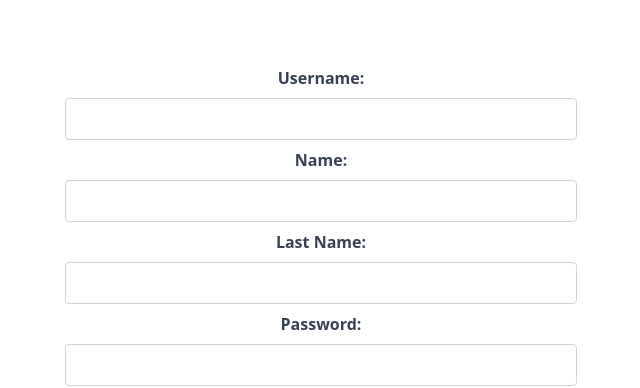
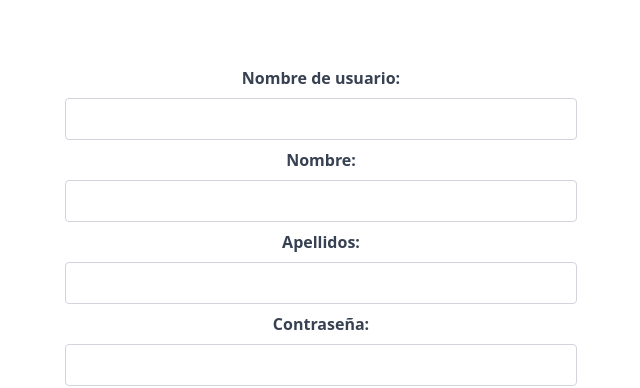
Before and after one commit to AngelOlanC/VivaAutobus, a React (Vite) app in the folder front/: page /register in a window 1280 px wide. Shown: the part 415-803 px from the top of the page, without its empty margins (319-959 px from the left). Built offline with nearby package versions, Linux system fonts and the light colour scheme.

Commit message:
Version final

```diff
--- a/front/src/Components/LoginForm.jsx
+++ b/front/src/Components/LoginForm.jsx
@@ -34,12 +34,16 @@ const LoginForm = () => {
 
     try {
       const token = await checkLogin(loginURI);
-      console.log(token);
       localStorage.setItem("token", token);
       await fetchUser();
       navigate("/perfil");
     } catch (error) {
-      alert(error.response.data.error);
+      const msg = error.response?.data?.error;
+      if (msg) {
+        alert(msg);
+        return;
+      }
+      alert('La aplicacion no esta disponible en este momento.')
     }
   };
 
@@ -58,7 +62,7 @@ const LoginForm = () => {
   return (
     <form className="Formulario-Inicio-Sesion" onSubmit={handleSubmit}>
       <label htmlFor="username" className="user">
-        Username:
+        Usuario:
       </label>
       <input
         type="text"
@@ -68,7 +72,7 @@ const LoginForm = () => {
         className="Entrada-Username"
       />
       <label htmlFor="password" className="pass">
-        Password:
+        Contraseña:
       </label>
       <input
         type="password"
--- a/front/src/Components/ResumenCompra.jsx
+++ b/front/src/Components/ResumenCompra.jsx
@@ -17,7 +17,7 @@ const ResumenCompra = ({
         </div>
         <div className="p-4">
           <div className="flex items-center justify-between py-2">
-            <h3 className="text-gray-900 font-semibold">Clase del autobus:</h3>
+            <h3 className="text-gray-900 font-semibold">Clase del autobus</h3>
             <p className="text-gray-600">{clase}</p>
           </div>
           <div className="flex items-center justify-between py-2">
@@ -25,7 +25,7 @@ const ResumenCompra = ({
             <p className="text-gray-600">{origen}</p>
           </div>
           <div className="flex items-center justify-between py-2">
-            <h3 className="text-gray-900 font-semibold">Hora de llegada:</h3>
+            <h3 className="text-gray-900 font-semibold">Hora de llegada</h3>
             <p className="text-gray-600">{horaLlegadaOrigen}</p>
           </div>
           <div className="flex items-center justify-between py-2">
@@ -33,7 +33,7 @@ const ResumenCompra = ({
             <p className="text-gray-600">{destino}</p>
           </div>
           <div className="flex items-center justify-between py-2">
-            <h3 className="text-gray-900 font-semibold">Horas estimadas de viaje:</h3>
+            <h3 className="text-gray-900 font-semibold">Horas estimadas de viaje</h3>
             <p className="text-gray-600">{horasEstimadasViaje}</p>
           </div>
           <div className="flex items-center justify-between py-2">
--- a/front/src/Pages/Home.jsx
+++ b/front/src/Pages/Home.jsx
@@ -1,7 +1,5 @@
 import "../Styles/Home.css";
 import LoginForm from "../Components/LoginForm";
-
-// TODO: Add jwt to local storage and check for authentication.
 
 const Home = () => {
   return (
--- a/front/src/Pages/Pago.jsx
+++ b/front/src/Pages/Pago.jsx
@@ -12,7 +12,7 @@ const Pago = () => {
   const { user, loading } = useUser();
   const [resumen, setResumen] = useState({});
   const navigate = useNavigate();
-  let precio = 100
+  let precio = 600
 
   const obtenerResumen = async () => {
     try {
--- a/front/src/Pages/Registro.jsx
+++ b/front/src/Pages/Registro.jsx
@@ -32,7 +32,7 @@ const Registro = () => {
     }
   }
   const handleLogin = () => {
-    navigate("/perfil");
+    navigate("/login");
   };
 
   const handleChange = (e) => {
@@ -66,10 +66,19 @@ const Registro = () => {
       return;
     }
 
-    await createUser(createUserURI);
-    await fetchUser();
-    alert("Usuario registrado con exito");
-    navigate("/viajar");
+    try {
+      await createUser(createUserURI);
+      await fetchUser();
+      alert("Usuario registrado con exito");
+      navigate("/viajar");
+    } catch(e) {
+      const msg = e.response?.data?.error;
+      if (msg) {
+        alert(msg);
+        return;
+      }
+      alert('La aplicacion no esta disponible en este momento.')
+    }
   };
 
   return (
@@ -85,7 +94,7 @@ const Registro = () => {
           <h1 className="text-4xl mb-16">Crea tu cuenta</h1>
           <form className="flex flex-col space-y-2 mx-8 md:mx-96">
             <label htmlFor="username" className="text-gray-700 font-bold">
-              Username:
+              Nombre de usuario:
             </label>
             <input
               type="text"
@@ -95,7 +104,7 @@ const Registro = () => {
               onChange={handleChange}
             />
             <label htmlFor="text" className="text-gray-700 font-bold">
-              Name:
+              Nombre:
             </label>
             <input
               type="text"
@@ -105,7 +114,7 @@ const Registro = () => {
               onChange={handleChange}
             />
             <label htmlFor="text" className="text-gray-700 font-bold">
-              Last Name:
+              Apellidos:
             </label>
             <input
               type="text"
@@ -115,7 +124,7 @@ const Registro = () => {
               onChange={handleChange}
             />
             <label htmlFor="password" className="text-gray-700 font-bold">
-              Password:
+              Contraseña:
             </label>
             <input
               type="password"
@@ -126,7 +135,7 @@ const Registro = () => {
             />
 
             <label htmlFor="password" className="text-gray-700 font-bold">
-              Confirmar Password:
+              Confirmar contraseña:
             </label>
             <input
               type="password"
```
Also changed, not shown: 2 other files (tests, documents, lock files or other folders).
